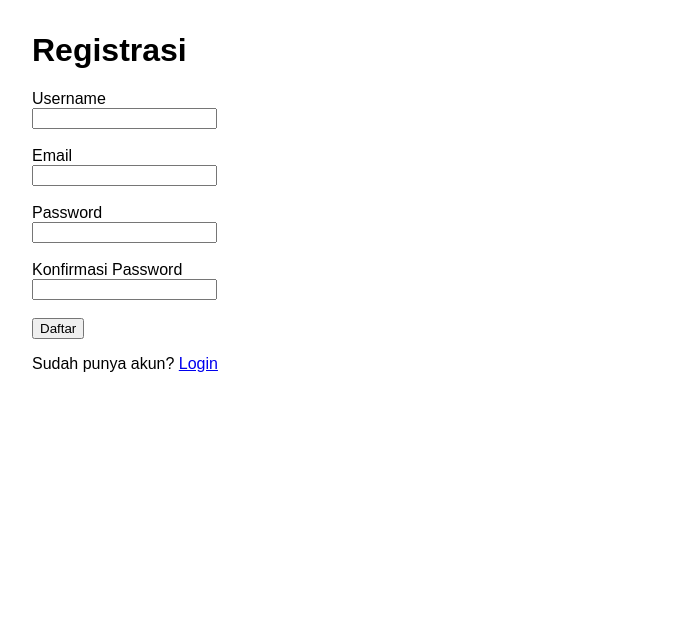
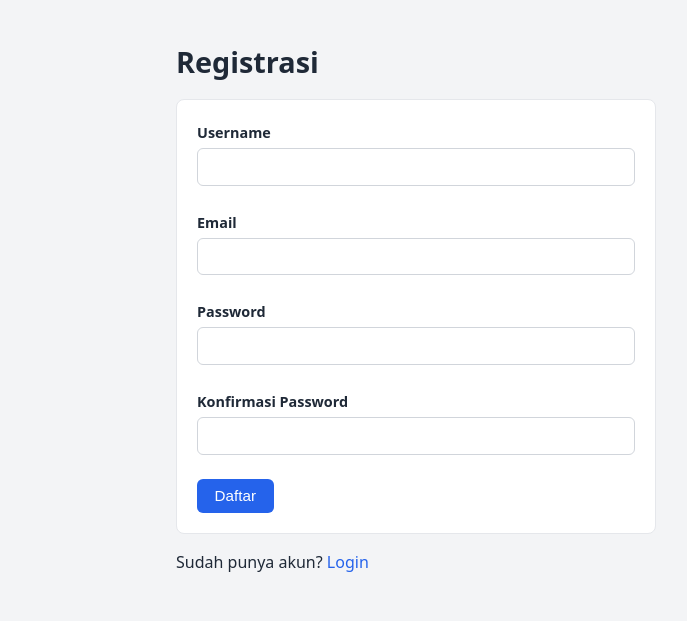
Before and after one commit to muhammadghautsillah-glitch/shoestock-app, a Node project: template src/views/register.ejs in a window 1280 px wide. Shown: the top 621 px of the page, without its empty margins (0-687 px from the left). Run offline with Node 20 templates, Linux system fonts and the light colour scheme; the template is opened without the code that fills it, so the values that code supplies are empty.

Commit message:
style: percantik tampilan dengan CSS

```diff
--- a/public/css/style.css
+++ b/public/css/style.css
@@ -1 +1,91 @@
-body { font-family: Arial, sans-serif; margin: 2rem; }
+:root {
+  --warna-utama: #2563eb;
+  --warna-utama-gelap: #1d4ed8;
+  --teks: #1f2937;
+  --abu: #6b7280;
+  --garis: #e5e7eb;
+  --latar: #f3f4f6;
+}
+
+* { box-sizing: border-box; }
+
+body {
+  font-family: system-ui, -apple-system, "Segoe UI", Roboto, Arial, sans-serif;
+  color: var(--teks);
+  background: var(--latar);
+  max-width: 960px;
+  margin: 0 auto;
+  padding: 2rem 1rem;
+  line-height: 1.5;
+}
+
+h1 { margin: 0.5rem 0 1rem; font-size: 1.8rem; }
+h2 { margin-top: 2rem; font-size: 1.3rem; }
+
+a { color: var(--warna-utama); text-decoration: none; }
+a:hover { text-decoration: underline; }
+
+/* Tabel */
+table {
+  width: 100%;
+  border-collapse: collapse;
+  background: #fff;
+  border: 1px solid var(--garis);
+  border-radius: 8px;
+  overflow: hidden;
+  margin: 1rem 0;
+}
+th, td { padding: 0.65rem 0.8rem; text-align: left; border: 0; border-bottom: 1px solid var(--garis); }
+th { background: #f9fafb; font-size: 0.85rem; text-transform: uppercase; letter-spacing: 0.03em; color: var(--abu); }
+tr:last-child td { border-bottom: 0; }
+tr:hover td { background: #f9fafb; }
+
+/* Form */
+form { background: #fff; border: 1px solid var(--garis); border-radius: 8px; padding: 1.25rem; max-width: 480px; }
+td form { background: none; border: 0; padding: 0; display: inline; max-width: none; }
+label { font-weight: 600; font-size: 0.9rem; }
+input, select {
+  width: 100%;
+  padding: 0.55rem 0.7rem;
+  margin-top: 0.25rem;
+  border: 1px solid #d1d5db;
+  border-radius: 6px;
+  font-size: 1rem;
+  background: #fff;
+}
+input:focus, select:focus { outline: 2px solid var(--warna-utama); border-color: transparent; }
+
+/* Tombol */
+button {
+  background: var(--warna-utama);
+  color: #fff;
+  border: 0;
+  border-radius: 6px;
+  padding: 0.55rem 1.1rem;
+  font-size: 0.95rem;
+  cursor: pointer;
+}
+button:hover { background: var(--warna-utama-gelap); }
+td button { background: #dc2626; padding: 0.3rem 0.7rem; font-size: 0.85rem; margin-left: 0.4rem; }
+td button:hover { background: #b91c1c; }
+
+/* Pesan error */
+.error { color: #b91c1c; background: #fef2f2; border: 1px solid #fecaca; border-radius: 6px; padding: 0.7rem 1rem; list-style-position: inside; }
+p.error { margin: 0 0 1rem; }
+
+/* Menu dashboard */
+ul:not(.error) { list-style: none; padding: 0; display: grid; gap: 0.75rem; max-width: 480px; }
+ul:not(.error) li a {
+  display: block;
+  background: #fff;
+  border: 1px solid var(--garis);
+  border-radius: 8px;
+  padding: 1rem 1.25rem;
+  font-weight: 600;
+}
+ul:not(.error) li a:hover { border-color: var(--warna-utama); text-decoration: none; }
+
+/* Tabel lebar di layar kecil */
+@media (max-width: 700px) {
+  table { display: block; overflow-x: auto; }
+}
```
Also changed, not shown: 1 other file.
